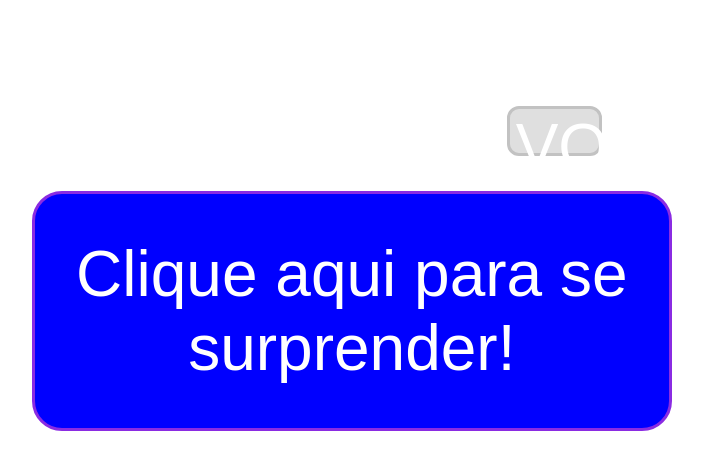
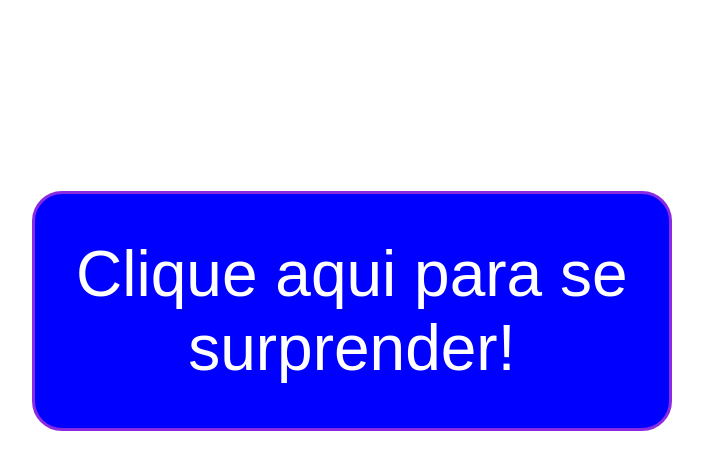
Before and after one commit to ErickScotta/codeASCII, a plain HTML site: page index.html in a window 1280 px wide. Shown: the part 87-556 px from the top of the page, without its empty margins (277-980 px from the left). Drawn offline with Linux system fonts and the light colour scheme.

Commit message:
Update index.html
ULTIMO

```diff
--- a/index.html
+++ b/index.html
@@ -10,7 +10,7 @@
     <main>
         <div class="cabeca">
             <h1>Autorretrato em ASCII art</h1>
-            <button class="volt">VOLTAR</button>
+            <!--<button class="volt">VOLTAR</button>-->
         </div>
         <div id="recarregar"><button onclick="refresh('recarregar')">Clique aqui para se surprender!</button></div>
     </main>
```
